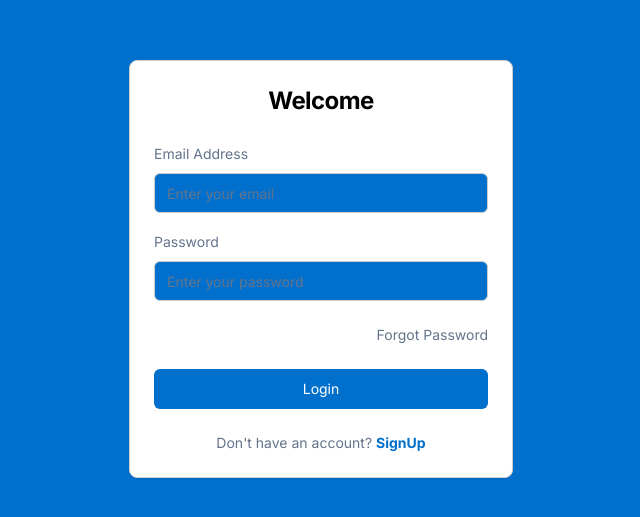
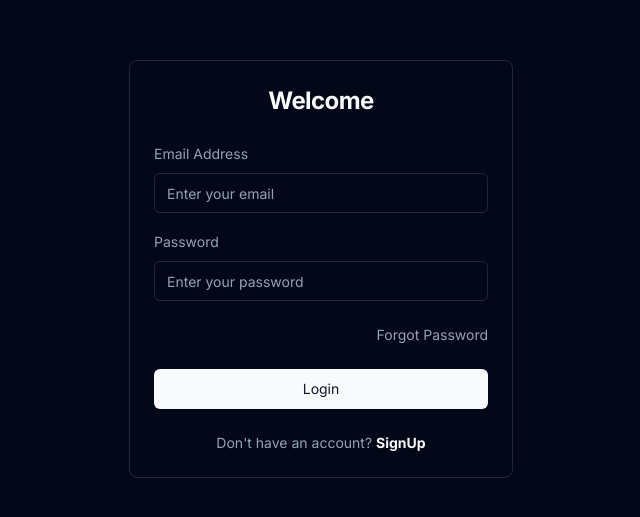
Before and after one commit to SadiqNaizam/mlo-a774-fd92, a React (Vite) app: page / in a window 1280 px wide. Shown: the part 131-648 px from the top of the page, without its empty margins (319-959 px from the left). Built offline with nearby package versions, Linux system fonts and the light colour scheme.

Commit message:
Updated code files: index.css

```diff
--- a/src/index.css
+++ b/src/index.css
@@ -6,39 +6,37 @@
 
 @layer base {
   :root {
-    --background: 207 100% 40%;
-    --foreground: 0 0% 100%;
+    --background: 222.2 84% 4.9%;
+    --foreground: 210 40% 98%;
 
-    --card: 0 0% 100%;
-    --card-foreground: 0 0% 0%;
+    --card: 222.2 84% 4.9%;
+    --card-foreground: 210 40% 98%;
 
-    --popover: 0 0% 100%;
-    --popover-foreground: 0 0% 0%;
+    --popover: 222.2 84% 4.9%;
+    --popover-foreground: 210 40% 98%;
 
-    --primary: 207 100% 40%;
-    --primary-foreground: 0 0% 100%;
+    --primary: 210 40% 98%;
+    --primary-foreground: 222.2 47.4% 11.2%;
 
-    --secondary: 210 40% 96.1%;
-    --secondary-foreground: 222.2 47.4% 11.2%;
+    --secondary: 217.2 32.6% 17.5%;
+    --secondary-foreground: 210 40% 98%;
 
-    --muted: 210 40% 96.1%;
-    --muted-foreground: 215.4 16.3% 46.9%;
+    --muted: 217.2 32.6% 17.5%;
+    --muted-foreground: 215 20.2% 65.1%;
 
-    --accent: 207 100% 40%;
-    --accent-foreground: 0 0% 100%;
+    --accent: 217.2 32.6% 17.5%;
+    --accent-foreground: 210 40% 98%;
 
-    --destructive: 0 84.2% 60.2%;
+    --destructive: 0 62.8% 30.6%;
     --destructive-foreground: 210 40% 98%;
 
-    --border: 0 0% 80%;
-    --input: 0 0% 80%;
-    --ring: 207 100% 40%;
+    --border: 217.2 32.6% 17.5%;
+    --input: 217.2 32.6% 17.5%;
+    --ring: 210 40% 98%;
 
     --radius: 0.5rem;
   }
-}
 
-@layer base {
   * {
     @apply border-border;
   }
```
